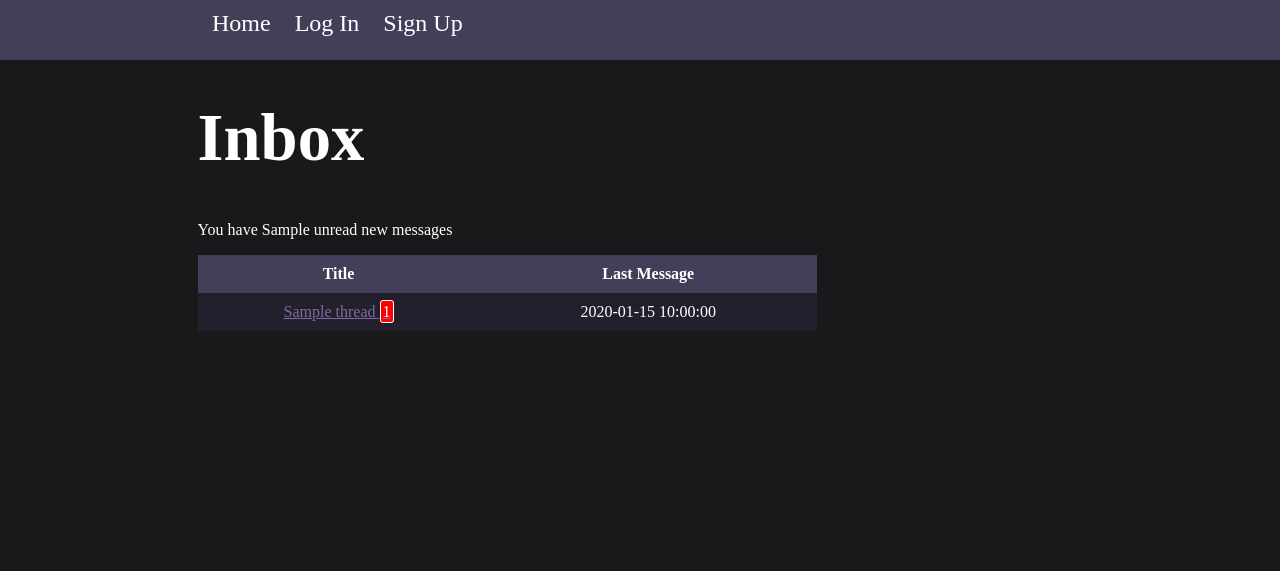
After one commit to Veloxization/activity-calendar, a Flask app: template templates/inbox.html in a window 1280 px wide. The commit adds this page. Shown: the top 571 px of the page. Run offline with Flask 2, Linux system fonts and the light colour scheme; the template is opened without the code that fills it: most values are stand-ins (such as "Sample title", 1, 10 or a date in 2020).

```diff
--- a/app.py
+++ b/app.py
@@ -5,6 +5,7 @@ from src.entitites.user import User
 from src.entitites.group import Group
 from src.entitites.activity import Activity
 from src.entitites.user_activity import UserActivity
+from src.entitites.message import Message
 from os import getenv
 import secrets
 
@@ -16,6 +17,7 @@ user_entity = User(db)
 group_entity = Group(db)
 activity_entity = Activity(db)
 user_activity_entity = UserActivity(db)
+message_entity = Message(db)
 
 @app.route("/")
 def index():
@@ -210,6 +212,15 @@ def manage_profile():
         abort(403)
     return render_template("profilemanage.html", user=profile_user, client_user=client_user)
 
+@app.route("/inbox")
+def inbox():
+    if not session["username"]:
+        abort(403)
+    user = user_entity.find_user(session["username"])
+    threads = message_entity.get_user_message_threads(user.id)
+    unread = message_entity.count_unread_messages(user.id)
+    return render_template("inbox.html", threads=threads, unread=unread)
+
 @app.route("/login/post", methods=["POST"])
 def login_post():
     username = request.form["username"]
--- a/schema.sql
+++ b/schema.sql
@@ -3,4 +3,4 @@ CREATE TABLE users (id SERIAL PRIMARY KEY, username VARCHAR(20) UNIQUE, password
 CREATE TABLE activities (id SERIAL PRIMARY KEY, activity VARCHAR(1000), group_id INTEGER REFERENCES groups, creator_id INTEGER REFERENCES users, is_approved BOOLEAN);
 CREATE TABLE user_activities (id SERIAL PRIMARY KEY, user_id INTEGER REFERENCES users, activity_id INTEGER REFERENCES activities, start_time TIMESTAMP, end_time TIMESTAMP);
 CREATE TABLE message_threads (id SERIAL PRIMARY KEY, title VARCHAR(256));
-CREATE TABLE messages (id SERIAL PRIMARY KEY, thread_id INTEGER REFERENCES message_threads, message_read BOOLEAN, sender_id INTEGER REFERENCES users, recipient_id INTEGER REFERENCES users, time_sent TIMESTAMP, message VARCHAR(5000));
+CREATE TABLE messages (id SERIAL PRIMARY KEY, thread_id INTEGER REFERENCES message_threads ON DELETE CASCADE, message_read BOOLEAN, sender_id INTEGER REFERENCES users, recipient_id INTEGER REFERENCES users, time_sent TIMESTAMP, message VARCHAR(5000));
--- a/src/dao/message_threads_dao.py
+++ b/src/dao/message_threads_dao.py
@@ -4,8 +4,8 @@ class MessageThreadsDAO:
 
     def get_message_thread(self, thread_id):
         sql = "SELECT * FROM message_threads WHERE id=:thread_id"
-        self.db.session.execute(sql, {"thread_id": thread_id})
-        return self.db.session.fetchone()
+        result = self.db.session.execute(sql, {"thread_id": thread_id})
+        return result.fetchone()
 
     def create_message_thread(self, thread_name):
         sql = "INSERT INTO message_threads (title) VALUES (:thread_name)"
--- a/static/css/style.css
+++ b/static/css/style.css
@@ -111,6 +111,17 @@ a:link, a:visited {
     overflow: auto;
 }
 
+#unread-notif {
+    background-color: red;
+    width: 5px;
+    height: 5px;
+    padding: 2px;
+    border: white 1px solid;
+    border-radius: 3px;
+    text-decoration: none !important;
+    color: white;
+}
+
 #login-box h1 {
     font-size: 30pt;
 }
--- /dev/null
+++ b/templates/inbox.html
@@ -0,0 +1,18 @@
+{% extends "layout.html" %}
+{% block title %}Inbox{% endblock %}
+{% block content %}
+<h1>Inbox</h1>
+<p>You have {{ unread }} new message{% if unread != 1 %}s{% endif %}</p>
+<table>
+    <tr>
+        <th>Title</th>
+        <th>Last Message</th>
+    </tr>
+    {% for thread in threads %}
+    <tr>
+        <td><a href="/inbox/thread?id={{ thread.id }}">{{ thread.title }}{% if thread.unread_count %} <span id="unread-notif">{{ thread.unread_count }}</span>{% endif %}</a></td>
+        <td>{{ thread.time_sent }}</td>
+    </tr>
+    {% endfor %}
+</table>
+{% endblock %}
```
Also changed, not shown: src/dao/messages_dao.py (+9 -9 lines), src/entitites/message.py (+10 -4 lines).
